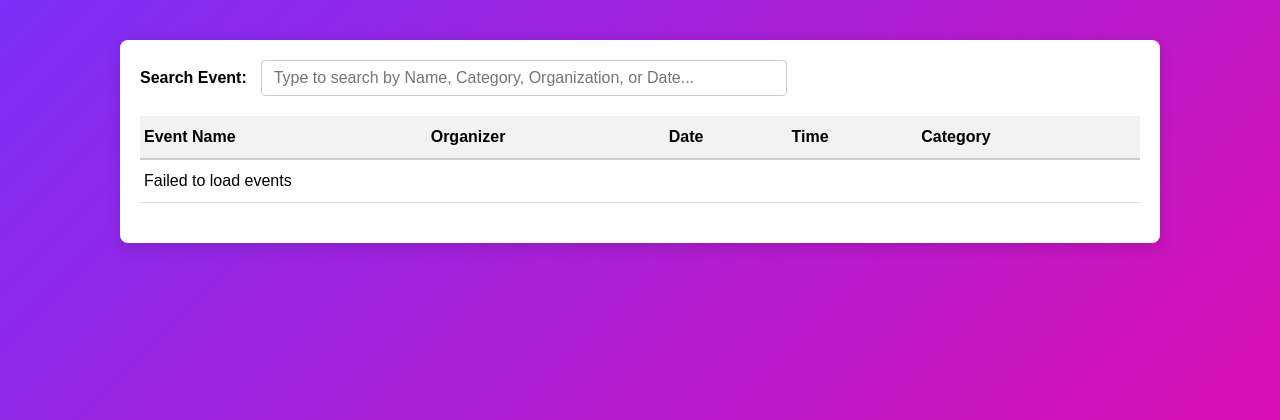
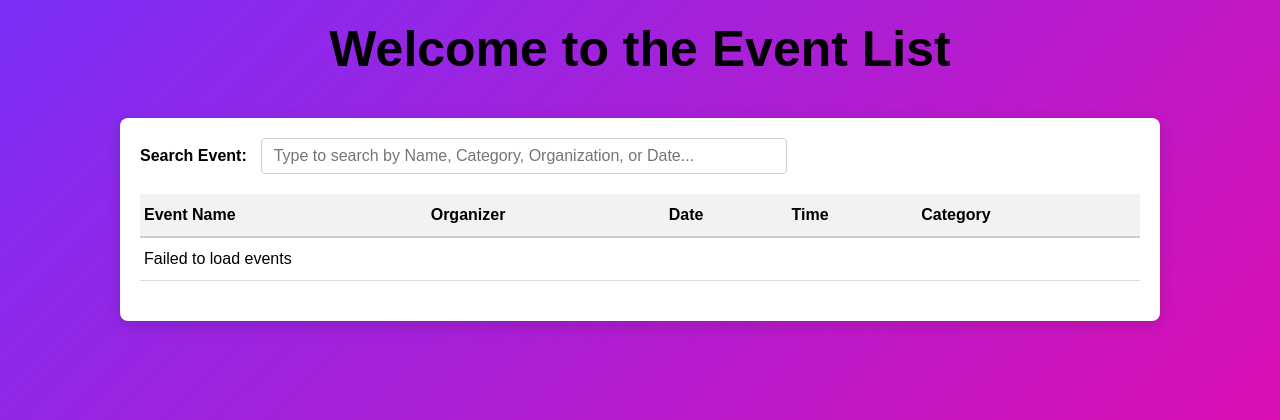
Before and after one commit to JanaAbuhamed/SOEN-341-Campus-Events-Ticketing, a Django app: template main/templates/EventList.html in a window 1280 px wide. Shown: the top 420 px of the page. Run offline with Django 5.2, Linux system fonts and the light colour scheme; the template is opened without the code that fills it, so the values that code supplies are empty.

Commit message:
Added banner message
#16 #48

```diff
--- a/main/templates/EventList.css
+++ b/main/templates/EventList.css
@@ -1,3 +1,11 @@
+/* Placeholder styles for a welcome banner */
+h1 {
+    text-align: center;
+    font-family: Arial, sans-serif;
+    margin-top: 20px;
+    font-size: 50px;
+}
+
 body {
     margin: 0;
     padding: 0;
--- a/main/templates/EventList.html
+++ b/main/templates/EventList.html
@@ -4,9 +4,11 @@
 <head>
     <link rel="stylesheet" href="EventList.css">
     <script src="EventList.js" defer></script>
+
 </head>
 <meta name="viewport" content="width=device-width, initial-scale=1">
-
+<body>
+<h1><b>Welcome to the Event List</b></h1>
 <div class="table-card">
     <!-- The Search Input Field -->
     <div class="search-container">
```
